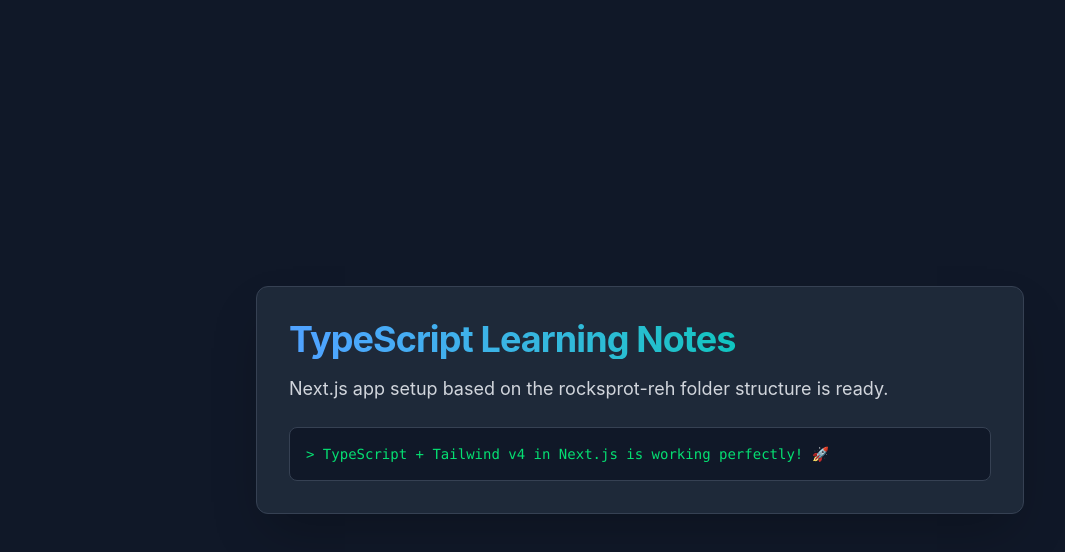
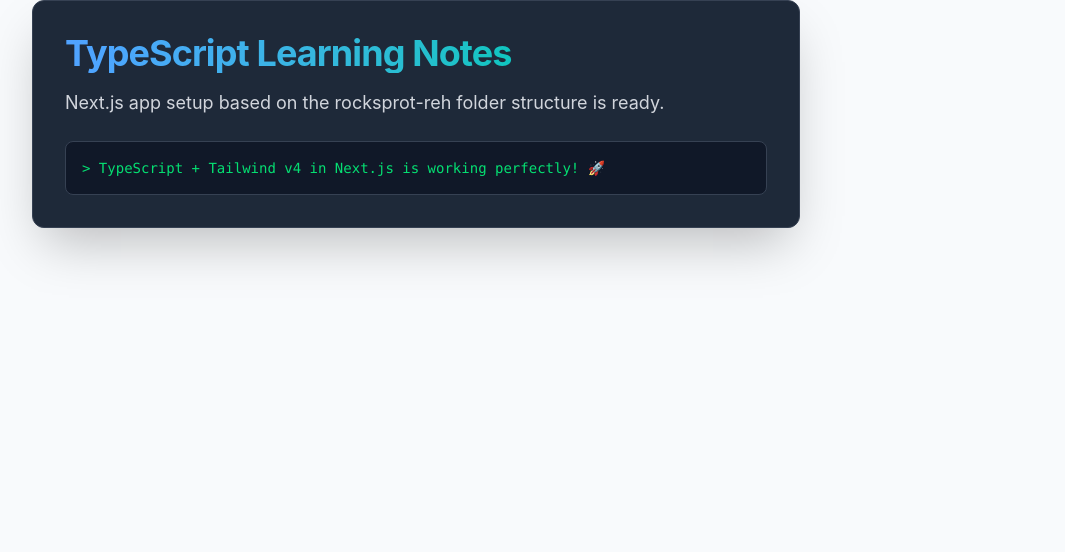
Before and after one commit to ankursrv/master-file, a Next.js app: page / in a window 1280 px wide. Shown: the top 552 px of the page, without its empty margins (0-1065 px from the left). Built offline with nearby package versions, Linux system fonts and the light colour scheme.

Commit message:
typescript-learning

```diff
--- a/app/globals.css
+++ b/app/globals.css
@@ -1,4 +1,5 @@
 @import "tailwindcss";
+@import "../styles/component.css";
 
 @theme {
   /* Custom Design Tokens */
@@ -45,9 +46,6 @@
 
 @layer components {
   /* Reusable Common Classes */
-  .container-custom {
-    @apply w-full max-w-7xl mx-auto px-4 sm:px-6 lg:px-8;
-  }
 
   .btn-primary {
     @apply bg-primary-main text-white px-5 py-2.5 rounded-lg hover:bg-primary-hover transition-colors font-medium shadow-sm hover:shadow-md;
--- a/app/page.tsx
+++ b/app/page.tsx
@@ -2,7 +2,7 @@
 
 export default function Page() {
   return (
-    <div className="min-h-screen flex flex-col items-center justify-center bg-gray-900 text-white p-4">
+    <div className="container">
       <div className="max-w-3xl w-full bg-gray-800 rounded-xl shadow-2xl p-8 border border-gray-700">
         <h1 className="text-4xl font-bold bg-gradient-to-r from-blue-400 to-emerald-400 bg-clip-text text-transparent mb-4">
           TypeScript Learning Notes
--- /dev/null
+++ b/styles/component.css
@@ -0,0 +1,16 @@
+.container{
+    max-width: 1440px;
+    padding-inline: 64px;
+    margin-inline: auto;
+}
+
+@media  (max-width:1280px) {
+    .container{
+        padding-inline: 32px;
+    }
+}
+@media  (max-width:768px) {
+    .container{
+        padding-inline: 16px;
+    }
+}
```
